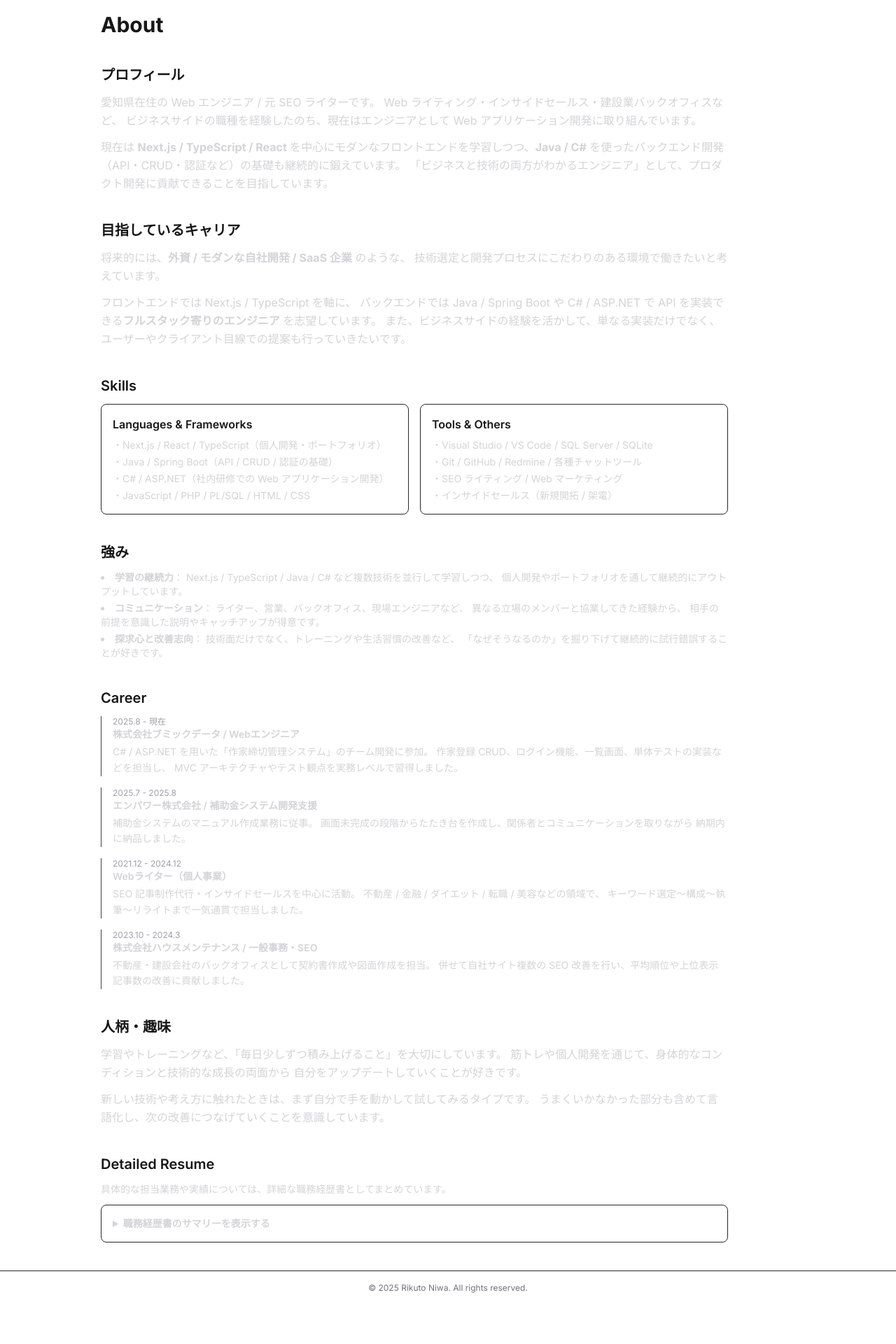
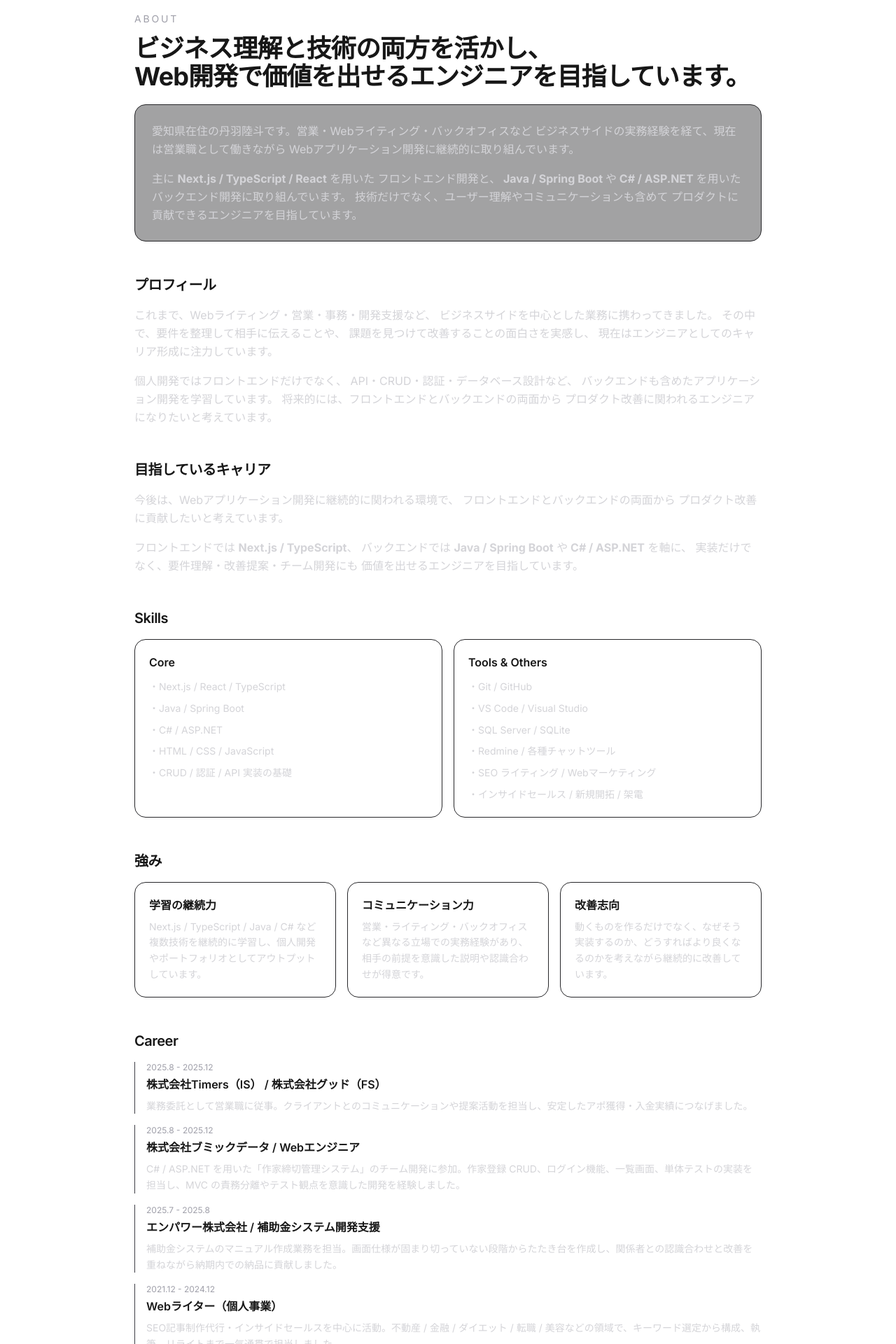
Before and after one commit to rikuto-niwa04/next-portfolio, a Next.js app: page /about in a window 1280 px wide. Shown: the part 80-2000 px from the top of the page at 70% size. Before the commit the page ends 1944 px from the top, so only its background shows below. Built offline with nearby package versions, Linux system fonts and the light colour scheme.

Commit message:
feat: aboutページ改善

```diff
--- a/app/about/page.tsx
+++ b/app/about/page.tsx
@@ -1,170 +1,333 @@
 // app/about/page.tsx
+const strengths = [
+  {
+    title: "学習の継続力",
+    description:
+      "Next.js / TypeScript / Java / C# など複数技術を継続的に学習し、個人開発やポートフォリオとしてアウトプットしています。",
+  },
+  {
+    title: "コミュニケーション力",
+    description:
+      "営業・ライティング・バックオフィスなど異なる立場での実務経験があり、相手の前提を意識した説明や認識合わせが得意です。",
+  },
+  {
+    title: "改善志向",
+    description:
+      "動くものを作るだけでなく、なぜそう実装するのか、どうすればより良くなるのかを考えながら継続的に改善しています。",
+  },
+];
+
+const careers = [
+  {
+    period: "2025.8 - 2025.12",
+    title: "株式会社Timers（IS） / 株式会社グッド（FS）",
+    description:
+      "業務委託として営業職に従事。クライアントとのコミュニケーションや提案活動を担当し、安定したアポ獲得・入金実績につなげました。",
+  },
+  {
+    period: "2025.8 - 2025.12",
+    title: "株式会社ブミックデータ / Webエンジニア",
+    description:
+      "C# / ASP.NET を用いた「作家締切管理システム」のチーム開発に参加。作家登録 CRUD、ログイン機能、一覧画面、単体テストの実装を担当し、MVC の責務分離やテスト観点を意識した開発を経験しました。",
+  },
+  {
+    period: "2025.7 - 2025.8",
+    title: "エンパワー株式会社 / 補助金システム開発支援",
+    description:
+      "補助金システムのマニュアル作成業務を担当。画面仕様が固まり切っていない段階からたたき台を作成し、関係者との認識合わせと改善を重ねながら納期内での納品に貢献しました。",
+  },
+  {
+    period: "2021.12 - 2024.12",
+    title: "Webライター（個人事業）",
+    description:
+      "SEO記事制作代行・インサイドセールスを中心に活動。不動産 / 金融 / ダイエット / 転職 / 美容などの領域で、キーワード選定から構成、執筆、リライトまで一気通貫で担当しました。",
+  },
+  {
+    period: "2023.10 - 2024.3",
+    title: "株式会社ハウスメンテナンス / 一般事務・SEO",
+    description:
+      "不動産・建設会社のバックオフィスとして契約書作成や図面作成を担当。あわせて自社サイトの SEO 改善にも関わり、上位表示記事数や検索順位の改善に貢献しました。",
+  },
+];
+
+function Section({
+  title,
+  children,
+}: {
+  title: string;
+  children: React.ReactNode;
+}) {
+  return (
+    <section className="space-y-4">
+      <h2 className="text-xl font-semibold tracking-tight">{title}</h2>
+      {children}
+    </section>
+  );
+}
+
 export default function AboutPage() {
   return (
-    <section className="max-w-4xl space-y-10">
-      <h1 className="text-2xl md:text-3xl font-bold">About</h1>
+    <section className="mx-auto max-w-4xl space-y-12">
+      {/* Hero */}
+      <section className="space-y-5">
+        <div className="space-y-3">
+          <p className="text-sm uppercase tracking-[0.2em] text-zinc-400">
+            About
+          </p>
+          <h1 className="text-3xl font-bold tracking-tight md:text-4xl">
+            ビジネス理解と技術の両方を活かし、
+            <br className="hidden md:block" />
+            Web開発で価値を出せるエンジニアを目指しています。
+          </h1>
+        </div>
 
-      {/* プロフィール要約 */}
-      <section className="space-y-3">
-        <h2 className="text-xl font-semibold">プロフィール</h2>
-        <p className="text-zinc-300 leading-relaxed">
-          愛知県在住の Web エンジニア / 元 SEO ライターです。
-          Web ライティング・インサイドセールス・建設業バックオフィスなど、
-          ビジネスサイドの職種を経験したのち、現在はエンジニアとして
-          Web アプリケーション開発に取り組んでいます。
-        </p>
-        <p className="text-zinc-300 leading-relaxed">
-          現在は <strong>Next.js / TypeScript / React</strong> を中心にモダンなフロントエンドを学習しつつ、
-          <strong>Java / C#</strong> を使ったバックエンド開発（API・CRUD・認証など）の基礎も継続的に鍛えています。
-          「ビジネスと技術の両方がわかるエンジニア」として、プロダクト開発に貢献できることを目指しています。
-        </p>
+        <div className="rounded-2xl border border-zinc-800 bg-zinc-900/40 p-5 md:p-6">
+          <p className="leading-relaxed text-zinc-300">
+            愛知県在住の丹羽陸斗です。営業・Webライティング・バックオフィスなど
+            ビジネスサイドの実務経験を経て、現在は営業職として働きながら
+            Webアプリケーション開発に継続的に取り組んでいます。
+          </p>
+          <p className="mt-4 leading-relaxed text-zinc-300">
+            主に <strong>Next.js / TypeScript / React</strong> を用いた
+            フロントエンド開発と、
+            <strong> Java / Spring Boot </strong>
+            や
+            <strong> C# / ASP.NET </strong>
+            を用いたバックエンド開発に取り組んでいます。
+            技術だけでなく、ユーザー理解やコミュニケーションも含めて
+            プロダクトに貢献できるエンジニアを目指しています。
+          </p>
+        </div>
       </section>
 
-      {/* 目指しているキャリア */}
-      <section className="space-y-3">
-        <h2 className="text-xl font-semibold">目指しているキャリア</h2>
-        <p className="text-zinc-300 leading-relaxed">
-          将来的には、<strong>外資 / モダンな自社開発 / SaaS 企業</strong> のような、
-          技術選定と開発プロセスにこだわりのある環境で働きたいと考えています。
-        </p>
-        <p className="text-zinc-300 leading-relaxed">
-          フロントエンドでは Next.js / TypeScript を軸に、
-          バックエンドでは Java / Spring Boot や C# / ASP.NET で API を実装できる
-          <strong>フルスタック寄りのエンジニア</strong> を志望しています。
-          また、ビジネスサイドの経験を活かして、単なる実装だけでなく、
-          ユーザーやクライアント目線での提案も行っていきたいです。
-        </p>
-      </section>
+      {/* Profile */}
+      <Section title="プロフィール">
+        <div className="space-y-4">
+          <p className="leading-relaxed text-zinc-300">
+            これまで、Webライティング・営業・事務・開発支援など、
+            ビジネスサイドを中心とした業務に携わってきました。
+            その中で、要件を整理して相手に伝えることや、
+            課題を見つけて改善することの面白さを実感し、
+            現在はエンジニアとしてのキャリア形成に注力しています。
+          </p>
+          <p className="leading-relaxed text-zinc-300">
+            個人開発ではフロントエンドだけでなく、
+            API・CRUD・認証・データベース設計など、
+            バックエンドも含めたアプリケーション開発を学習しています。
+            将来的には、フロントエンドとバックエンドの両面から
+            プロダクト改善に関われるエンジニアになりたいと考えています。
+          </p>
+        </div>
+      </Section>
 
-      {/* 現在のスキル */}
-      <section className="space-y-3">
-        <h2 className="text-xl font-semibold">Skills</h2>
+      {/* Career Goal */}
+      <Section title="目指しているキャリア">
+        <div className="space-y-4">
+          <p className="leading-relaxed text-zinc-300">
+            今後は、Webアプリケーション開発に継続的に関われる環境で、
+            フロントエンドとバックエンドの両面から
+            プロダクト改善に貢献したいと考えています。
+          </p>
+          <p className="leading-relaxed text-zinc-300">
+            フロントエンドでは <strong>Next.js / TypeScript</strong>、
+            バックエンドでは <strong>Java / Spring Boot</strong> や
+            <strong> C# / ASP.NET</strong> を軸に、
+            実装だけでなく、要件理解・改善提案・チーム開発にも
+            価値を出せるエンジニアを目指しています。
+          </p>
+        </div>
+      </Section>
+
+      {/* Skills */}
+      <Section title="Skills">
         <div className="grid gap-4 md:grid-cols-2">
-          <div className="rounded-lg border border-zinc-800 p-4">
-            <h3 className="mb-2 font-semibold">Languages &amp; Frameworks</h3>
-            <ul className="space-y-1 text-sm text-zinc-300">
-              <li>・Next.js / React / TypeScript（個人開発・ポートフォリオ）</li>
-              <li>・Java / Spring Boot（API / CRUD / 認証の基礎）</li>
-              <li>・C# / ASP.NET（社内研修での Web アプリケーション開発）</li>
-              <li>・JavaScript / PHP / PL/SQL / HTML / CSS</li>
+          <div className="rounded-2xl border border-zinc-800 p-5">
+            <h3 className="mb-3 text-base font-semibold">Core</h3>
+            <ul className="space-y-2 text-sm leading-relaxed text-zinc-300">
+              <li>・Next.js / React / TypeScript</li>
+              <li>・Java / Spring Boot</li>
+              <li>・C# / ASP.NET</li>
+              <li>・HTML / CSS / JavaScript</li>
+              <li>・CRUD / 認証 / API 実装の基礎</li>
             </ul>
           </div>
-          <div className="rounded-lg border border-zinc-800 p-4">
-            <h3 className="mb-2 font-semibold">Tools &amp; Others</h3>
-            <ul className="space-y-1 text-sm text-zinc-300">
-              <li>・Visual Studio / VS Code / SQL Server / SQLite</li>
-              <li>・Git / GitHub / Redmine / 各種チャットツール</li>
-              <li>・SEO ライティング / Web マーケティング</li>
-              <li>・インサイドセールス（新規開拓 / 架電）</li>
+
+          <div className="rounded-2xl border border-zinc-800 p-5">
+            <h3 className="mb-3 text-base font-semibold">Tools & Others</h3>
+            <ul className="space-y-2 text-sm leading-relaxed text-zinc-300">
+              <li>・Git / GitHub</li>
+              <li>・VS Code / Visual Studio</li>
+              <li>・SQL Server / SQLite</li>
+              <li>・Redmine / 各種チャットツール</li>
+              <li>・SEO ライティング / Webマーケティング</li>
+              <li>・インサイドセールス / 新規開拓 / 架電</li>
             </ul>
           </div>
         </div>
-      </section>
+      </Section>
 
-      {/* 強み */}
-      <section className="space-y-3">
-        <h2 className="text-xl font-semibold">強み</h2>
-        <ul className="space-y-1 text-sm text-zinc-300 list-disc list-inside">
-          <li>
-            <strong>学習の継続力</strong>：
-            Next.js / TypeScript / Java / C# など複数技術を並行して学習しつつ、
-            個人開発やポートフォリオを通して継続的にアウトプットしています。
-          </li>
-          <li>
-            <strong>コミュニケーション</strong>：
-            ライター、営業、バックオフィス、現場エンジニアなど、
-            異なる立場のメンバーと協業してきた経験から、
-            相手の前提を意識した説明やキャッチアップが得意です。
-          </li>
-          <li>
-            <strong>探求心と改善志向</strong>：
-            技術面だけでなく、トレーニングや生活習慣の改善など、
-            「なぜそうなるのか」を掘り下げて継続的に試行錯誤することが好きです。
-          </li>
-        </ul>
-      </section>
+      {/* Strengths */}
+      <Section title="強み">
+        <div className="grid gap-4 md:grid-cols-3">
+          {strengths.map((strength) => (
+            <article
+              key={strength.title}
+              className="rounded-2xl border border-zinc-800 p-5"
+            >
+              <h3 className="mb-2 text-base font-semibold">{strength.title}</h3>
+              <p className="text-sm leading-relaxed text-zinc-300">
+                {strength.description}
+              </p>
+            </article>
+          ))}
+        </div>
+      </Section>
 
-      {/* 職務経歴 タイムライン要約 */}
-      <section className="space-y-3">
-        <h2 className="text-xl font-semibold">Career</h2>
-        <ol className="space-y-4 text-sm text-zinc-300">
-          <li className="border-l border-zinc-700 pl-4">
-            <div className="text-xs text-zinc-400">2025.8 - 現在</div>
-            <div className="font-semibold">
-              株式会社ブミックデータ / Webエンジニア
-            </div>
-            <p className="mt-1 leading-relaxed">
-              C# / ASP.NET を用いた「作家締切管理システム」のチーム開発に参加。
-              作家登録 CRUD、ログイン機能、一覧画面、単体テストの実装などを担当し、
-              MVC アーキテクチャやテスト観点を実務レベルで習得しました。
-            </p>
-          </li>
-          <li className="border-l border-zinc-700 pl-4">
-            <div className="text-xs text-zinc-400">2025.7 - 2025.8</div>
-            <div className="font-semibold">
-              エンパワー株式会社 / 補助金システム開発支援
-            </div>
-            <p className="mt-1 leading-relaxed">
-              補助金システムのマニュアル作成業務に従事。
-              画面未完成の段階からたたき台を作成し、関係者とコミュニケーションを取りながら
-              納期内に納品しました。
-            </p>
-          </li>
-          <li className="border-l border-zinc-700 pl-4">
-            <div className="text-xs text-zinc-400">2021.12 - 2024.12</div>
-            <div className="font-semibold">Webライター（個人事業）</div>
-            <p className="mt-1 leading-relaxed">
-              SEO 記事制作代行・インサイドセールスを中心に活動。
-              不動産 / 金融 / ダイエット / 転職 / 美容などの領域で、
-              キーワード選定〜構成〜執筆〜リライトまで一気通貫で担当しました。
-            </p>
-          </li>
-          <li className="border-l border-zinc-700 pl-4">
-            <div className="text-xs text-zinc-400">2023.10 - 2024.3</div>
-            <div className="font-semibold">
-              株式会社ハウスメンテナンス / 一般事務・SEO
-            </div>
-            <p className="mt-1 leading-relaxed">
-              不動産・建設会社のバックオフィスとして契約書作成や図面作成を担当。
-              併せて自社サイト複数の SEO 改善を行い、平均順位や上位表示記事数の改善に貢献しました。
-            </p>
-          </li>
+      {/* Career */}
+      <Section title="Career">
+        <ol className="space-y-4">
+          {careers.map((career) => (
+            <li
+              key={`${career.period}-${career.title}`}
+              className="border-l border-zinc-700 pl-4"
+            >
+              <div className="text-xs text-zinc-400">{career.period}</div>
+              <div className="mt-1 font-semibold">{career.title}</div>
+              <p className="mt-2 text-sm leading-relaxed text-zinc-300">
+                {career.description}
+              </p>
+            </li>
+          ))}
         </ol>
-      </section>
+      </Section>
 
-      {/* 人柄・趣味 */}
-      <section className="space-y-3">
-        <h2 className="text-xl font-semibold">人柄・趣味</h2>
-        <p className="text-zinc-300 leading-relaxed">
-          学習やトレーニングなど、「毎日少しずつ積み上げること」を大切にしています。
-          筋トレや個人開発を通じて、身体的なコンディションと技術的な成長の両面から
-          自分をアップデートしていくことが好きです。
+      {/* Personality */}
+      <Section title="人柄・趣味">
+        <div className="space-y-4">
+          <p className="leading-relaxed text-zinc-300">
+            学習やトレーニングなど、「毎日少しずつ積み上げること」を大切にしています。
+            筋トレや個人開発を通じて、身体面と技術面の両方から
+            自分を継続的にアップデートしていくことが好きです。
+          </p>
+          <p className="leading-relaxed text-zinc-300">
+            新しい技術や考え方に触れたときは、まず自分で手を動かして試し、
+            うまくいかなかった点も含めて振り返り、次の改善につなげることを意識しています。
+          </p>
+        </div>
+      </Section>
+
+      {/* Detailed Resume */}
+      <Section title="Detailed Resume">
+        <p className="text-sm text-zinc-300">
+          各社での担当業務や実績を、ポートフォリオ向けに要約して掲載しています。
         </p>
-        <p className="text-zinc-300 leading-relaxed">
-          新しい技術や考え方に触れたときは、まず自分で手を動かして試してみるタイプです。
-          うまくいかなかった部分も含めて言語化し、次の改善につなげていくことを意識しています。
-        </p>
-      </section>
 
-      {/* 詳細な職務経歴（折りたたみ） */}
-      <section className="space-y-3">
-        <h2 className="text-xl font-semibold">Detailed Resume</h2>
-        <p className="text-sm text-zinc-300">
-          具体的な担当業務や実績については、詳細な職務経歴書としてまとめています。
-        </p>
-        <details className="rounded-lg border border-zinc-800 p-4 text-sm text-zinc-300">
+        <details className="rounded-2xl border border-zinc-800 p-5 text-sm text-zinc-300">
           <summary className="cursor-pointer font-semibold">
-            職務経歴書のサマリーを表示する
+            職務経歴書のサマリーを見る
           </summary>
-          <div className="mt-3 space-y-3 leading-relaxed">
-            <p>
-              ここには、現在お持ちの職務経歴書のテキスト（各社での業務内容・実績など）を
-              必要に応じて抜粋して掲載できます。
-              転職活動のフェーズや応募企業に応じて、内容を絞り込んだり更新していく想定です。
-            </p>
+
+          <div className="mt-5 space-y-6 leading-relaxed">
+            <article className="space-y-3">
+              <div>
+                <p className="font-semibold text-white">
+                  株式会社ブミックデータ / Webエンジニア
+                </p>
+                <p className="text-xs text-zinc-400">2025.8 - 2025.12</p>
+              </div>
+
+              <p>
+                C# / ASP.NET を用いた「作家締切管理システム」の開発に参加し、
+                チーム開発の中で画面実装・認証・CRUD・テストまで幅広く担当しました。
+              </p>
+
+              <div>
+                <p className="font-medium text-white">担当業務</p>
+                <ul className="mt-1 list-disc list-inside space-y-1">
+                  <li>作家登録機能の CRUD 実装</li>
+                  <li>ログイン機能の実装</li>
+                  <li>一覧画面の表示・UI調整</li>
+                  <li>単体テストの作成</li>
+                </ul>
+              </div>
+
+              <div>
+                <p className="font-medium text-white">学び・工夫</p>
+                <p>
+                  MVC の責務分離を意識しながら実装を進め、
+                  単に動くものを作るだけでなく、
+                  保守性やテスト観点を持って開発する重要性を学びました。
+                </p>
+              </div>
+            </article>
+
+            <article className="space-y-3 border-t border-zinc-800 pt-6">
+              <div>
+                <p className="font-semibold text-white">
+                  エンパワー株式会社 / 補助金システム開発支援
+                </p>
+                <p className="text-xs text-zinc-400">2025.7 - 2025.8</p>
+              </div>
+
+              <p>
+                補助金システムに関するマニュアル作成業務を担当し、
+                画面仕様が固まり切っていない段階から関係者と認識を合わせつつ、
+                たたき台の作成と改善を行いました。
+              </p>
+
+              <div>
+                <p className="font-medium text-white">担当業務</p>
+                <ul className="mt-1 list-disc list-inside space-y-1">
+                  <li>システム操作マニュアルの作成</li>
+                  <li>画面仕様の確認と反映</li>
+                  <li>関係者との認識合わせ・内容調整</li>
+                </ul>
+              </div>
+
+              <div>
+                <p className="font-medium text-white">実績・工夫</p>
+                <p>
+                  完成前の画面情報をもとに先回りしてドラフトを作成し、
+                  手戻りを抑えながら納期内での納品に貢献しました。
+                </p>
+              </div>
+            </article>
+
+            <article className="space-y-3 border-t border-zinc-800 pt-6">
+              <div>
+                <p className="font-semibold text-white">
+                  Webライター（個人事業）
+                </p>
+                <p className="text-xs text-zinc-400">2021.12 - 2024.12</p>
+              </div>
+
+              <p>
+                SEO記事制作を中心に、不動産・金融・転職・美容など幅広い領域で
+                コンテンツ制作を担当しました。企画から執筆、改善まで
+                一気通貫で対応しています。
+              </p>
+
+              <div>
+                <p className="font-medium text-white">担当業務</p>
+                <ul className="mt-1 list-disc list-inside space-y-1">
+                  <li>キーワード選定</li>
+                  <li>記事構成案の作成</li>
+                  <li>SEO記事執筆・リライト</li>
+                  <li>クライアントとの要件すり合わせ</li>
+                </ul>
+              </div>
+
+              <div>
+                <p className="font-medium text-white">実績・工夫</p>
+                <p>
+                  検索意図を踏まえた構成設計を意識し、
+                  読者にとって分かりやすい記事制作と継続的な改善提案を行ってきました。
+                </p>
+              </div>
+            </article>
           </div>
         </details>
-      </section>
+      </Section>
     </section>
   );
 }
--- a/app/layout.tsx
+++ b/app/layout.tsx
@@ -7,7 +7,7 @@ const inter = Inter({ subsets: ["latin"] });
 
 export const metadata: Metadata = {
   title: "Rikuto Niwa | Portfolio",
-  description: "Next.js / TypeScript を中心としたポートフォリオサイト",
+  description: "ポートフォリオサイト",
 };
 
 export default function RootLayout({
```
Also changed, not shown: app/page.tsx (+6 -7 lines).
